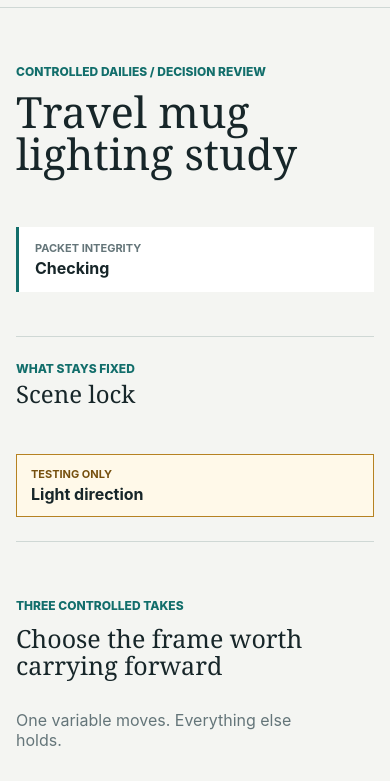
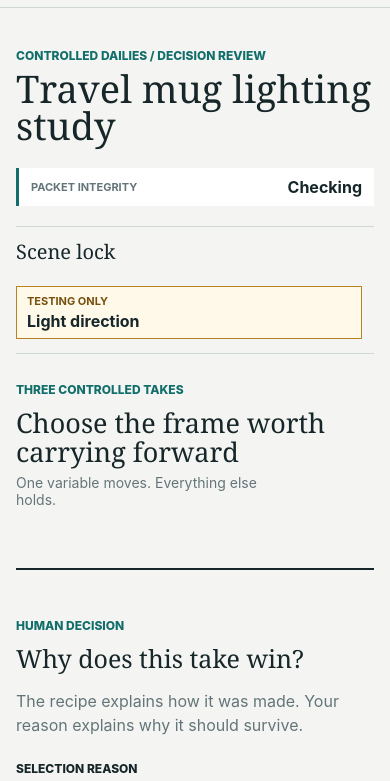
Before and after one commit to Peanuts1605/shot-ledger, a plain HTML site: page src/shot_ledger/web/index.html in a window 390 px wide. Shown: the part 48-829 px from the top of the page. Drawn offline with Linux system fonts and the light colour scheme; no server answers.

Commit message:
Bring controlled take into mobile first view

```diff
--- a/src/shot_ledger/web/styles.css
+++ b/src/shot_ledger/web/styles.css
@@ -524,7 +524,8 @@
   }
 
   h1 {
-    font-size: 43px;
+    margin-bottom: 8px;
+    font-size: 38px;
   }
 
   .scene-heading-row,
@@ -534,11 +535,85 @@
     flex-direction: column;
   }
 
-  .integrity {
-    min-width: 0;
+  .scene-header {
+    padding: 12px 0 20px;
   }
 
-  .locked-variables,
+  .scene-header > .eyebrow {
+    margin-bottom: 7px;
+  }
+
+  .scene-heading-row {
+    gap: 16px;
+  }
+
+  .brief {
+    font-size: 14px;
+    line-height: 1.45;
+  }
+
+  .integrity {
+    display: flex;
+    min-width: 0;
+    align-items: center;
+    justify-content: space-between;
+    padding: 9px 12px;
+  }
+
+  .integrity-label {
+    margin-bottom: 0;
+  }
+
+  .control-band {
+    grid-template-columns: 1fr auto;
+    gap: 12px;
+    padding: 14px 0;
+  }
+
+  .control-band-title .eyebrow {
+    display: none;
+  }
+
+  .control-band h2 {
+    font-size: 20px;
+  }
+
+  .changed-variable {
+    padding: 7px 10px;
+  }
+
+  .locked-variables {
+    grid-column: 1 / -1;
+    grid-template-columns: repeat(2, minmax(0, 1fr));
+    gap: 9px 18px;
+  }
+
+  .locked-variables dt {
+    margin-bottom: 1px;
+    font-size: 9px;
+  }
+
+  .locked-variables dd {
+    font-size: 11px;
+  }
+
+  .takes-section {
+    padding: 28px 0 44px;
+  }
+
+  .section-heading {
+    gap: 8px;
+    margin-bottom: 16px;
+  }
+
+  .section-heading h2 {
+    font-size: 27px;
+  }
+
+  .section-heading > p {
+    font-size: 14px;
+  }
+
   .packet-facts {
     grid-template-columns: repeat(2, minmax(0, 1fr));
   }
```
Also changed, not shown: proof/ui/shot-ledger-mobile-top.png.
